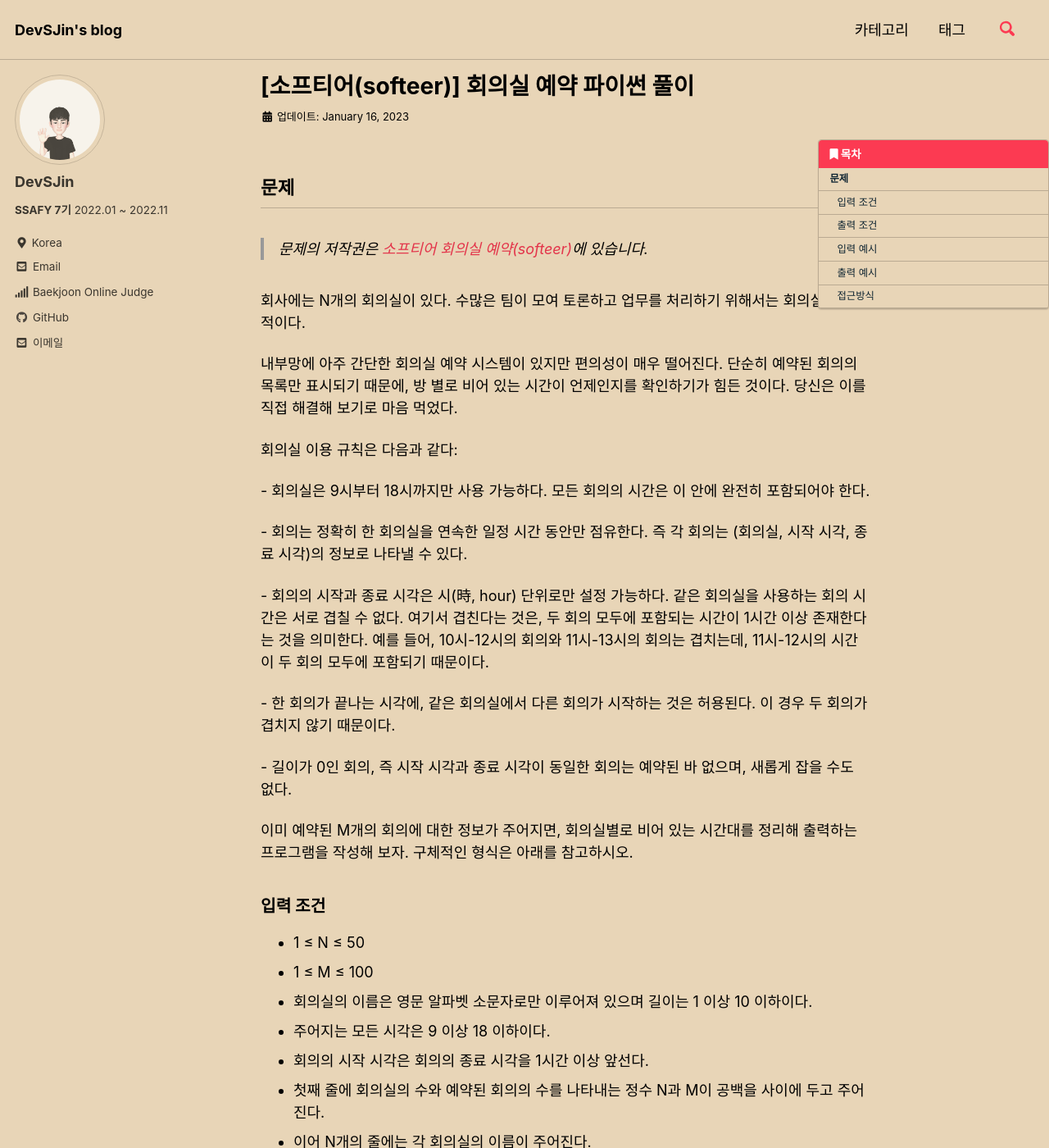
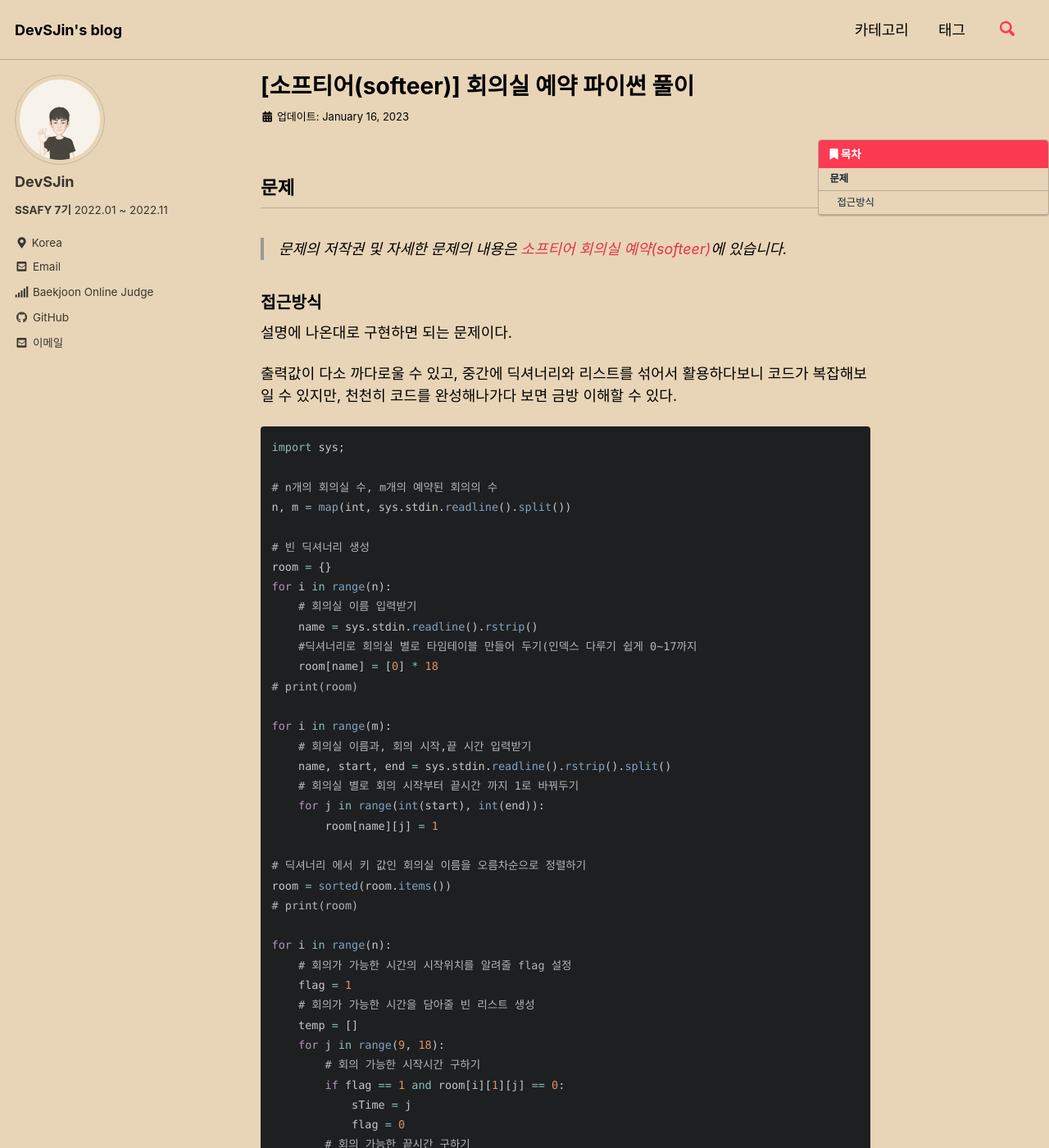
Before and after one commit to DevSJin/DevSJin.github.io, a Jekyll site: the page built from _posts/softeer/2023-01-16-회의실 예약.md, in a window 1280 px wide and 1400 px high. Shown: the whole window at 82% size. Built offline with Jekyll 4.4.1, drawn with Linux system fonts in a browser that asks for light colours; cached includes are drawn as plain includes; comment, search, counter and statistics services are not loaded; some of the changed text lies outside the part shown.

Commit message:
내용 간소화

```diff
--- a/_posts/softeer/2023-01-16-회의실 예약.md
+++ b/_posts/softeer/2023-01-16-회의실 예약.md
@@ -15,101 +15,7 @@ toc_sticky: true
 
 ## 문제
 
-> 문제의 저작권은 [소프티어 회의실 예약(softeer)](https://softeer.ai/practice/info.do?idx=1&eid=626&sw_prbl_sbms_sn=128165)에 있습니다.
-
-회사에는 N개의 회의실이 있다. 수많은 팀이 모여 토론하고 업무를 처리하기 위해서는 회의실이 필수적이다.
-
-내부망에 아주 간단한 회의실 예약 시스템이 있지만 편의성이 매우 떨어진다. 단순히 예약된 회의의 목록만 표시되기 때문에, 방 별로 비어 있는 시간이 언제인지를 확인하기가 힘든 것이다. 당신은 이를 직접 해결해 보기로 마음 먹었다.
-
-회의실 이용 규칙은 다음과 같다:
-
-\- 회의실은 9시부터 18시까지만 사용 가능하다. 모든 회의의 시간은 이 안에 완전히 포함되어야 한다.
-
-\- 회의는 정확히 한 회의실을 연속한 일정 시간 동안만 점유한다. 즉 각 회의는 (회의실, 시작 시각, 종료 시각)의 정보로 나타낼 수 있다.
-
-\- 회의의 시작과 종료 시각은 시(時, hour) 단위로만 설정 가능하다. 같은 회의실을 사용하는 회의 시간은 서로 겹칠 수 없다. 여기서 겹친다는 것은, 두 회의 모두에 포함되는 시간이 1시간 이상 존재한다는 것을 의미한다. 예를 들어, 10시-12시의 회의와 11시-13시의 회의는 겹치는데, 11시-12시의 시간이 두 회의 모두에 포함되기 때문이다.
-
-\- 한 회의가 끝나는 시각에, 같은 회의실에서 다른 회의가 시작하는 것은 허용된다. 이 경우 두 회의가 겹치지 않기 때문이다.
-
-\- 길이가 0인 회의, 즉 시작 시각과 종료 시각이 동일한 회의는 예약된 바 없으며, 새롭게 잡을 수도 없다.
-
-이미 예약된 M개의 회의에 대한 정보가 주어지면, 회의실별로 비어 있는 시간대를 정리해 출력하는 프로그램을 작성해 보자. 구체적인 형식은 아래를 참고하시오.
-
-### 입력 조건
-
-- 1 ≤ N ≤ 50
-- 1 ≤ M ≤ 100
-- 회의실의 이름은 영문 알파벳 소문자로만 이루어져 있으며 길이는 1 이상 10 이하이다.
-- 주어지는 모든 시각은 9 이상 18 이하이다.
-- 회의의 시작 시각은 회의의 종료 시각을 1시간 이상 앞선다.
-- 첫째 줄에 회의실의 수와 예약된 회의의 수를 나타내는 정수 N과 M이 공백을 사이에 두고 주어진다.
-- 이어 N개의 줄에는 각 회의실의 이름이 주어진다.
-- 이어 M개의 줄에는 각 회의가 배정된 회의실의 이름 r과 시작 시각 s, 그리고 종료 시각 t가 공백을 사이에 두고 주어진다.
-
-
-
-### 출력 조건
-
-- 각 회의실에 대한 정보를 회의실 이름의 오름차순으로 출력한다.
-- 각 회의실에 대한 정보는 다음과 같다.
-- 첫째 줄에는 { Room 회의실이름: } (중괄호 제외)을 출력한다.
-- 둘째 줄에는 예약가능 시간을 출력한다.
-- 예약 가능한 시간대의 개수를 n이라고 할 때, { n available: } (중괄호 제외)을 출력하고, 뒤따른 n개의 줄에 예약 가능한 시간대를 { 09-18 } (하이픈 한개, 중괄호 제외)형태로 출력해야 한다. 한 자리 수의 경우 앞에 0을 붙여 두 자리 수로 만들어야 함에 유의하라.
-- 예약 가능한 시간이 없다면, Not available을 출력한다.
-- 각 회의실에 대한 정보 사이에는 ----- (하이픈 다섯 개)로 구분선이 출력되어야 한다.
-
-### 입력 예시
-
-> 3 7
-> grandeur
->
-> avante
->
-> sonata
->
-> sonata 14 16
->
-> grandeur 11 12
->
-> avante 15 18
->
-> sonata 10 11
->
-> avante 9 12
->
-> grandeur 16 18
->
-> avante 12 15
-
-
-
-### 출력 예시
-
-> Room avante:
->
-> Not available
->
-> \-----
->
-> Room grandeur:
->
-> 2 available:
->
-> 09-11
->
-> 12-16
->
-> \-----
->
-> Room sonata:
->
-> 3 available:
->
-> 09-10
->
-> 11-14
->
-> 16-18
+> 문제의 저작권 및 자세한 문제의 내용은 [소프티어 회의실 예약(softeer)](https://softeer.ai/practice/info.do?idx=1&eid=626&sw_prbl_sbms_sn=128165)에 있습니다.
 
 
 
```
